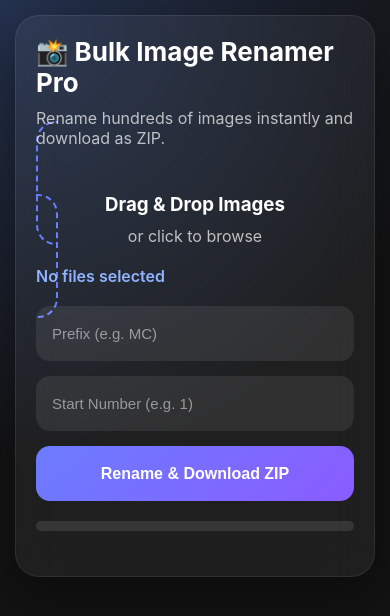
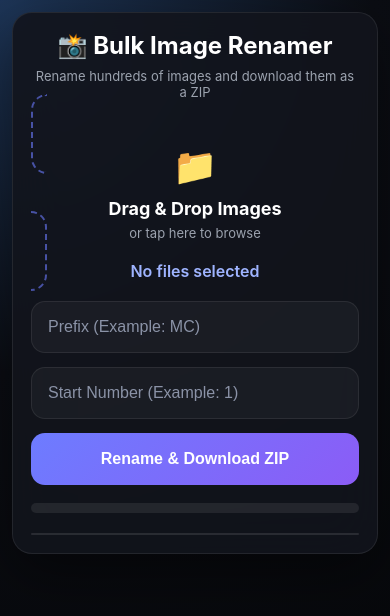
Before and after one commit to alankritvyas21/rename.github.io, a plain HTML site: page index.html in a window 390 px wide. Both pictures are taken after a click on the button "Rename & Download ZIP". Drawn offline with nearby package versions, Linux system fonts and the light colour scheme.

Commit message:
Update styles and HTML structure in index.html
Refactor styles and improve HTML structure for better readability and maintainability.

```diff
--- a/index.html
+++ b/index.html
@@ -15,110 +15,137 @@
             box-sizing: border-box;
         }
 
+        :root {
+            --bg: #090b10;
+            --card: rgba(18, 20, 28, 0.9);
+            --border: rgba(255, 255, 255, 0.08);
+            --text: #ffffff;
+            --muted: #9ca3af;
+            --primary: #6d7cff;
+            --primary2: #8b5cf6;
+        }
+
         body {
             min-height: 100vh;
-            padding: 30px;
             font-family: Inter, Arial, sans-serif;
-            color: #fff;
+            color: var(--text);
             background:
                 radial-gradient(circle at top left,
-                    #24324f,
-                    #131313 50%);
+                    #1d3557,
+                    #0b0d13 40%,
+                    #050608 100%);
+            padding: 16px;
         }
 
         .container {
-            max-width: 900px;
+            width: 100%;
+            max-width: 700px;
             margin: auto;
         }
 
         .card {
-            background: rgba(255, 255, 255, 0.05);
-            backdrop-filter: blur(20px);
-            border: 1px solid rgba(255, 255, 255, 0.08);
+            background: var(--card);
+            backdrop-filter: blur(24px);
+            border: 1px solid var(--border);
             border-radius: 24px;
-            padding: 32px;
-            box-shadow: 0 20px 50px rgba(0, 0, 0, .4);
+            padding: 24px;
+            box-shadow:
+                0 20px 60px rgba(0, 0, 0, 0.45);
         }
 
-        h1 {
-            margin-bottom: 10px;
-            font-size: 32px;
+        .header {
+            text-align: center;
+            margin-bottom: 24px;
         }
 
-        .subtitle {
-            opacity: .7;
-            margin-bottom: 25px;
+        .header h1 {
+            font-size: 32px;
+            margin-bottom: 8px;
+        }
+
+        .header p {
+            color: var(--muted);
+            font-size: 14px;
         }
 
         .dropzone {
-            border: 2px dashed #6b7cff;
+            position: relative;
+            border: 2px dashed rgba(109, 124, 255, 0.6);
             border-radius: 20px;
-            padding: 50px 20px;
+            padding: 40px 20px;
             text-align: center;
             cursor: pointer;
-            transition: .3s;
+            transition: 0.3s;
             margin-bottom: 20px;
+            overflow: hidden;
         }
 
         .dropzone:hover,
         .dropzone.dragover {
-            background: rgba(107, 124, 255, .12);
+            background: rgba(109, 124, 255, 0.08);
         }
 
         .dropzone input {
             display: none;
         }
 
-        .dropzone h3 {
+        .dropzone .icon {
+            font-size: 42px;
             margin-bottom: 10px;
         }
 
+        .dropzone h3 {
+            margin-bottom: 6px;
+        }
+
         .dropzone p {
-            opacity: .7;
+            color: var(--muted);
+            font-size: 14px;
         }
 
         .file-count {
-            color: #8fb3ff;
+            text-align: center;
+            color: #9fb4ff;
+            margin-bottom: 20px;
             font-weight: 600;
-            margin-bottom: 20px;
         }
 
         .input-group {
-            margin-bottom: 15px;
+            margin-bottom: 14px;
         }
 
-        input[type=text],
-        input[type=number] {
+        input[type="text"],
+        input[type="number"] {
             width: 100%;
-            height: 55px;
-            border: none;
+            height: 56px;
+            border: 1px solid var(--border);
+            background: rgba(255, 255, 255, 0.04);
+            border-radius: 14px;
+            color: white;
+            padding: 0 16px;
             outline: none;
-            border-radius: 14px;
-            padding: 0 16px;
-            background: rgba(255, 255, 255, .08);
-            color: white;
             font-size: 15px;
         }
 
         input::placeholder {
-            color: rgba(255, 255, 255, .5);
+            color: #8b93a7;
         }
 
         .btn {
             width: 100%;
-            height: 55px;
+            height: 56px;
             border: none;
             border-radius: 14px;
+            color: white;
+            font-weight: 700;
+            font-size: 15px;
             cursor: pointer;
-            font-size: 16px;
-            font-weight: 600;
-            color: white;
             background: linear-gradient(
                 135deg,
-                #6b7cff,
-                #8a5cff
+                var(--primary),
+                var(--primary2)
             );
-            transition: .3s;
+            transition: 0.3s;
         }
 
         .btn:hover {
@@ -131,11 +158,11 @@
         }
 
         .progress-wrapper {
-            margin-top: 20px;
+            margin-top: 18px;
             height: 10px;
+            background: rgba(255,255,255,.08);
             border-radius: 999px;
             overflow: hidden;
-            background: rgba(255, 255, 255, .1);
         }
 
         .progress-bar {
@@ -144,30 +171,34 @@
             border-radius: inherit;
             background: linear-gradient(
                 90deg,
-                #6b7cff,
-                #8a5cff
+                var(--primary),
+                var(--primary2)
             );
             transition: width .3s ease;
         }
 
         .status {
             margin-top: 10px;
-            font-size: 14px;
-            color: #8fb3ff;
+            text-align: center;
+            color: #9fb4ff;
+            font-size: 13px;
         }
 
         .preview {
-            margin-top: 25px;
-            max-height: 320px;
+            margin-top: 20px;
+            max-height: 300px;
             overflow-y: auto;
-            border-radius: 12px;
-            background: rgba(255, 255, 255, .03);
+            border-radius: 14px;
+            background: rgba(255,255,255,.03);
+            border: 1px solid var(--border);
         }
 
         .preview li {
             list-style: none;
-            padding: 12px 15px;
-            border-bottom: 1px solid rgba(255, 255, 255, .06);
+            padding: 12px 14px;
+            border-bottom: 1px solid rgba(255,255,255,.05);
+            word-break: break-word;
+            font-size: 14px;
         }
 
         .preview li:last-child {
@@ -175,16 +206,54 @@
         }
 
         @media (max-width: 768px) {
+
             body {
-                padding: 15px;
+                padding: 12px;
             }
 
             .card {
-                padding: 20px;
+                padding: 18px;
+                border-radius: 20px;
             }
 
-            h1 {
-                font-size: 26px;
+            .header h1 {
+                font-size: 24px;
+            }
+
+            .header p {
+                font-size: 13px;
+            }
+
+            .dropzone {
+                padding: 28px 14px;
+            }
+
+            .dropzone .icon {
+                font-size: 36px;
+            }
+
+            .dropzone h3 {
+                font-size: 18px;
+            }
+
+            .dropzone p {
+                font-size: 13px;
+            }
+
+            input[type="text"],
+            input[type="number"],
+            .btn {
+                height: 52px;
+                font-size: 16px;
+            }
+
+            .preview {
+                max-height: 220px;
+            }
+
+            .preview li {
+                font-size: 13px;
+                padding: 10px 12px;
             }
         }
     </style>
@@ -193,18 +262,28 @@
 <body>
 
     <div class="container">
+
         <div class="card">
 
-            <h1>📸 Bulk Image Renamer Pro</h1>
-            <div class="subtitle">
-                Rename hundreds of images instantly and download as ZIP.
+            <div class="header">
+                <h1>📸 Bulk Image Renamer</h1>
+                <p>Rename hundreds of images and download them as a ZIP</p>
             </div>
 
             <label class="dropzone" id="dropzone">
-                <input type="file" id="files" multiple accept="image/*">
+
+                <input
+                    type="file"
+                    id="files"
+                    multiple
+                    accept="image/*">
+
+                <div class="icon">📁</div>
 
                 <h3>Drag & Drop Images</h3>
-                <p>or click to browse</p>
+
+                <p>or tap here to browse</p>
+
             </label>
 
             <div class="file-count" id="fileCount">
@@ -215,14 +294,14 @@
                 <input
                     type="text"
                     id="prefix"
-                    placeholder="Prefix (e.g. MC)">
+                    placeholder="Prefix (Example: MC)">
             </div>
 
             <div class="input-group">
                 <input
                     type="number"
                     id="startNumber"
-                    placeholder="Start Number (e.g. 1)">
+                    placeholder="Start Number (Example: 1)">
             </div>
 
             <button
@@ -244,52 +323,62 @@
             <ul class="preview" id="preview"></ul>
 
         </div>
+
     </div>
 
     <script>
 
-        const filesInput =
-            document.getElementById('files');
+        const fileInput =
+            document.getElementById("files");
+
+        const fileCount =
+            document.getElementById("fileCount");
 
         const dropzone =
-            document.getElementById('dropzone');
+            document.getElementById("dropzone");
 
-        const fileCount =
-            document.getElementById('fileCount');
-
-        filesInput.addEventListener(
-            'change',
+        fileInput.addEventListener(
+            "change",
             updateCount
         );
 
         function updateCount() {
+
+            const total =
+                fileInput.files.length;
+
             fileCount.textContent =
-                `${filesInput.files.length} image(s) selected`;
+                total === 0
+                    ? "No files selected"
+                    : `${total} image(s) selected`;
         }
 
         dropzone.addEventListener(
-            'dragover',
+            "dragover",
             (e) => {
                 e.preventDefault();
-                dropzone.classList.add('dragover');
+                dropzone.classList.add("dragover");
             }
         );
 
         dropzone.addEventListener(
-            'dragleave',
+            "dragleave",
             () => {
-                dropzone.classList.remove('dragover');
+                dropzone.classList.remove("dragover");
             }
         );
 
         dropzone.addEventListener(
-            'drop',
+            "drop",
             (e) => {
+
                 e.preventDefault();
 
-                dropzone.classList.remove('dragover');
+                dropzone.classList.remove(
+                    "dragover"
+                );
 
-                filesInput.files =
+                fileInput.files =
                     e.dataTransfer.files;
 
                 updateCount();
@@ -299,61 +388,60 @@
         async function renameAndZip() {
 
             const files =
-                Array.from(filesInput.files);
+                Array.from(fileInput.files);
 
             const prefix =
-                document.getElementById('prefix')
+                document
+                    .getElementById("prefix")
                     .value.trim();
 
             const startNumber =
                 parseInt(
                     document.getElementById(
-                        'startNumber'
+                        "startNumber"
                     ).value
                 );
 
             const preview =
                 document.getElementById(
-                    'preview'
+                    "preview"
                 );
 
             const progressBar =
                 document.getElementById(
-                    'progressBar'
+                    "progressBar"
                 );
 
             const status =
                 document.getElementById(
-                    'status'
+                    "status"
                 );
 
-            const btn =
+            const button =
                 document.getElementById(
-                    'renameBtn'
+                    "renameBtn"
                 );
 
-            preview.innerHTML = '';
+            preview.innerHTML = "";
 
             if (
-                files.length === 0 ||
+                !files.length ||
                 !prefix ||
                 isNaN(startNumber)
             ) {
                 alert(
-                    'Please select files and fill all fields.'
+                    "Please select images and fill all fields."
                 );
                 return;
             }
 
-            btn.disabled = true;
+            button.disabled = true;
 
             files.sort((a, b) =>
                 a.name.localeCompare(
                     b.name,
                     undefined,
-                    {
-                        numeric: true
-                    }
+                    { numeric: true }
                 )
             );
 
@@ -367,52 +455,51 @@
 
                 const file = files[i];
 
-                const ext =
-                    file.name.split('.').pop();
+                const extension =
+                    file.name.split(".").pop();
 
                 const newName =
-                    `${prefix} (${startNumber + i}).${ext}`;
+                    `${prefix} (${startNumber + i}).${extension}`;
 
                 if (i < 20) {
                     preview.innerHTML +=
                         `<li>${newName}</li>`;
                 }
 
-                const buffer =
-                    await file.arrayBuffer();
-
                 zip.file(
                     newName,
-                    buffer
+                    await file.arrayBuffer()
                 );
 
                 const progress =
-                    ((i + 1) / files.length) * 50;
+                    ((i + 1) /
+                        files.length) * 50;
 
                 progressBar.style.width =
-                    progress + '%';
+                    progress + "%";
 
                 status.textContent =
-                    `Processing ${i + 1} / ${files.length}`;
+                    `Processing ${i + 1} of ${files.length}`;
             }
 
             status.textContent =
-                'Creating ZIP...';
+                "Creating ZIP...";
 
             const blob =
                 await zip.generateAsync(
                     {
-                        type: 'blob',
-                        compression: 'DEFLATE',
+                        type: "blob",
+                        compression: "DEFLATE",
                         compressionOptions: {
                             level: 6
                         }
                     },
                     (metadata) => {
+
                         progressBar.style.width =
                             (50 +
                                 metadata.percent / 2)
-                            + '%';
+                            + "%";
                     }
                 );
 
@@ -420,11 +507,11 @@
                 URL.createObjectURL(blob);
 
             const a =
-                document.createElement('a');
+                document.createElement("a");
 
             a.href = url;
             a.download =
-                'renamed-images.zip';
+                "renamed-images.zip";
 
             document.body.appendChild(a);
 
@@ -435,16 +522,16 @@
             URL.revokeObjectURL(url);
 
             progressBar.style.width =
-                '100%';
+                "100%";
 
             status.textContent =
-                `Completed! ${files.length} files renamed and downloaded.`;
+                `Completed! ${files.length} images renamed.`;
 
-            btn.disabled = false;
+            button.disabled = false;
         }
 
     </script>
 
 </body>
 
-</html>
+    </html>
```
